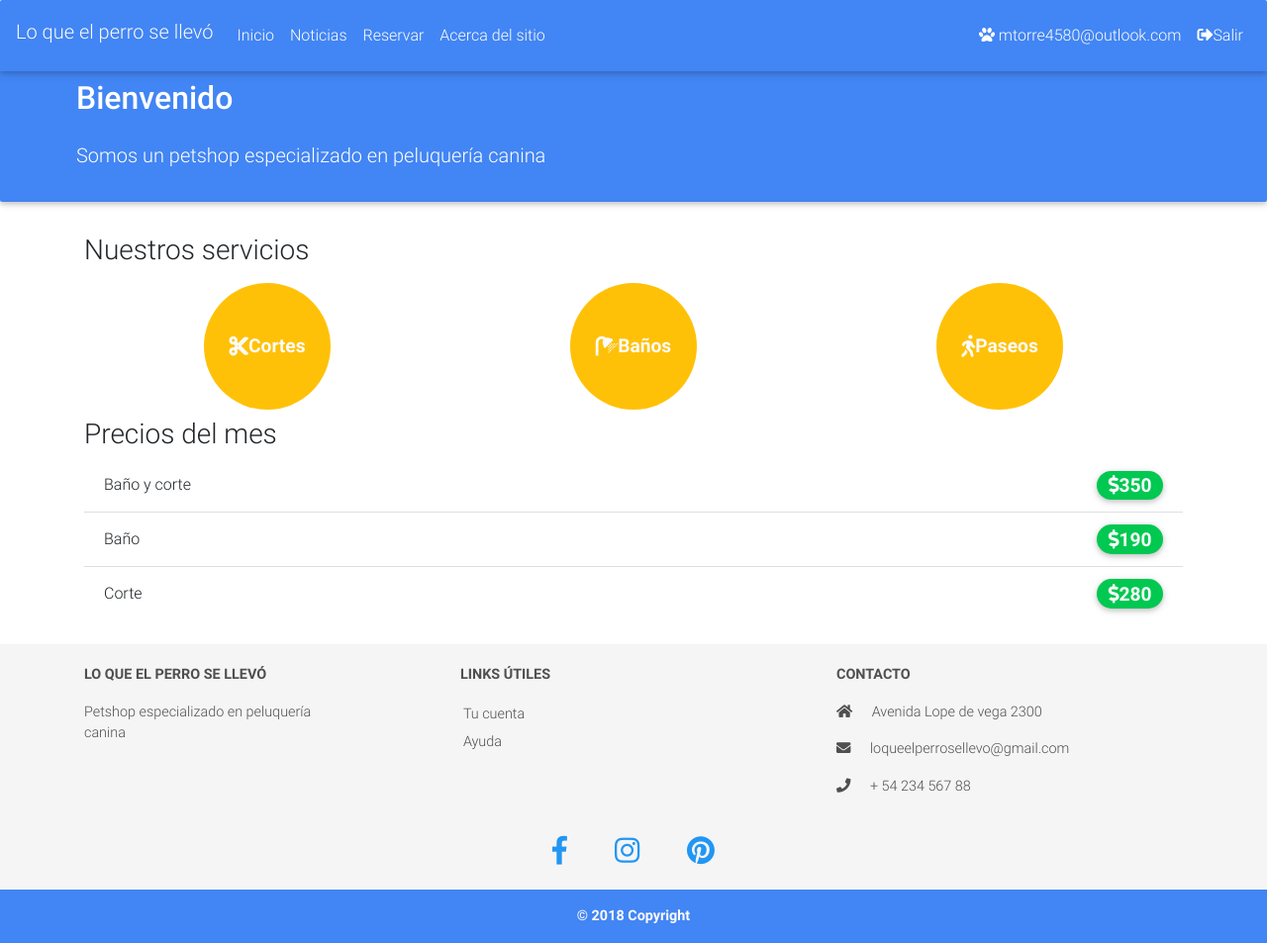
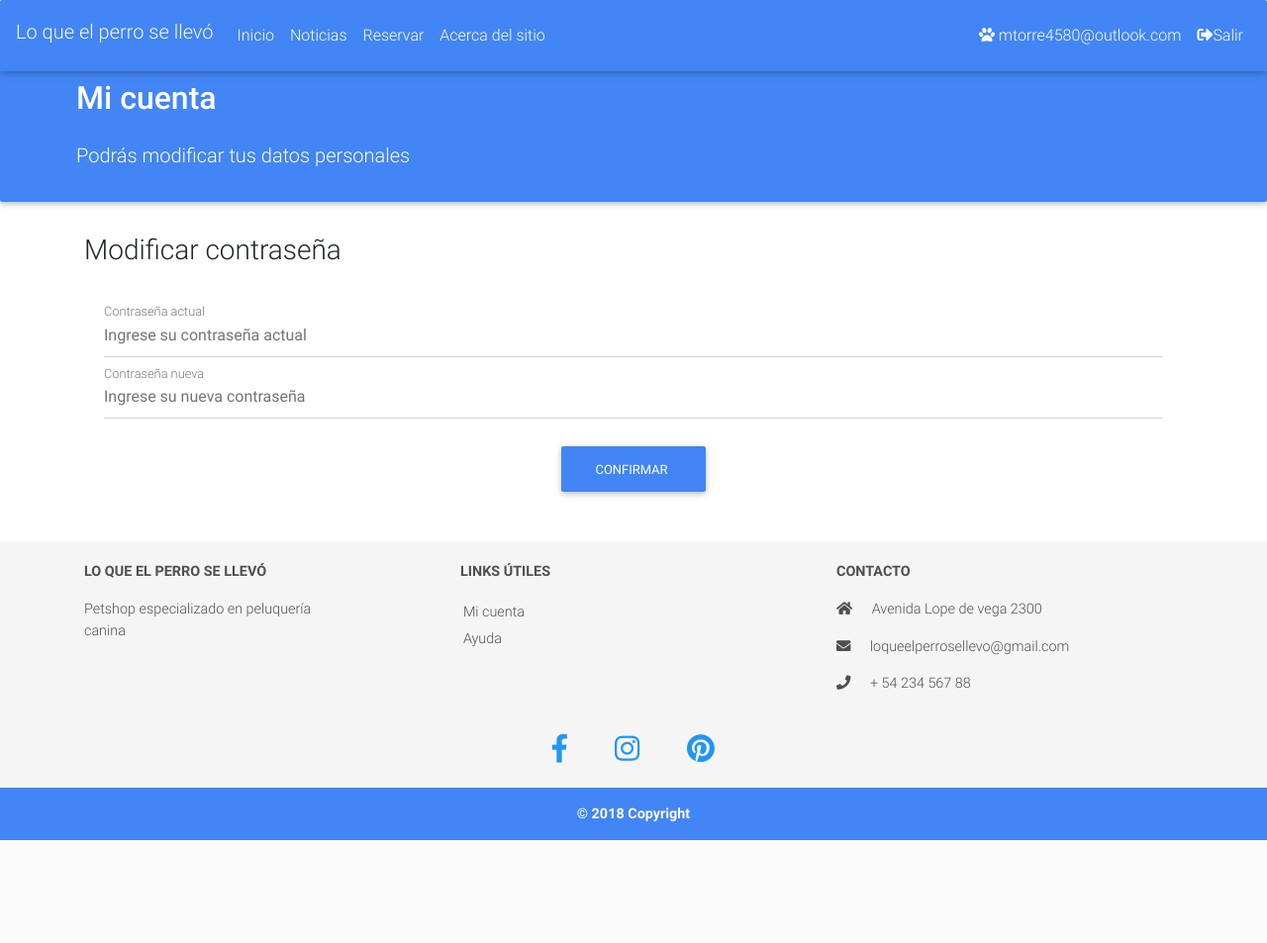
Before and after one commit to mtorre4580/petShop-schedule, a PHP site: page /index.php?section=my-account in a window 1280 px wide. Shown: the whole page at 99% size. After the commit the page ends 849 px from the top, so only its background shows below. Run offline with PHP 8.4, Linux system fonts and the light colour scheme; a user stored in the database is signed in.

Commit message:
feat: add my-account module to change password

```diff
--- a/ALUMNO.txt
+++ b/ALUMNO.txt
@@ -1,5 +1,5 @@
 Materia: DW 3 A TN - Programación II
-TP: Examen parcial III
+Examen Final
 Profesor: Germán Rodríguez
 Cuatrimestre: 1 - 2018
 Nombre y Apellido : Torre Matias Daniel
--- a/components/footer.php
+++ b/components/footer.php
@@ -1,3 +1,6 @@
+<?php
+    $userLogged = isset($_SESSION['USER_LOGGED']) ? $_SESSION['USER_LOGGED'] : null;
+?>
 <footer class="page-footer font-small lighten-5 mt-4 footer_background">
     <div class="container text-center text-md-left py-1">
         <div class="row mt-3 dark-grey-text">
@@ -7,7 +10,9 @@
             </div>
             <div class="col-md-3 col-lg-2 col-xl-2 mx-auto mb-4">
                 <p class="text-uppercase font-weight-bold">Links Útiles</p>
-                <a class="dark-grey-text footer_links" href="#">Tu cuenta</a>
+                <?php if ($userLogged): ?>
+                    <a class="dark-grey-text footer_links" href="index.php?section=my-account">Mi cuenta</a>
+                <?php endif; ?>
                 <a class="dark-grey-text footer_links" href="#">Ayuda</a>
             </div>
             <div class="col-md-4 col-lg-3 col-xl-3 mx-auto mb-md-0 mb-4">
--- a/components/header.php
+++ b/components/header.php
@@ -18,7 +18,7 @@
             <ul class="navbar-nav nav-flex-icons">
                 <?php if($userLogged != null) : ?>
                     <li class="nav-item">
-                        <a class="nav-link" href="actions/logout.php"><i class="fas fa-paw"></i> <?php echo $userLogged['email']; ?></a>
+                        <a class="nav-link" href="index.php?section=my-account"><i class="fas fa-paw"></i> <?php echo $userLogged['email']; ?></a>
                     </li>
                     <li class="nav-item">
                         <a class="nav-link" href="actions/logout.php"><i class="fas fa-sign-out-alt"></i>Salir</a>
--- a/components/sections.php
+++ b/components/sections.php
@@ -20,6 +20,9 @@
     case 'info':
         include('./modules/info.php');
         break;
+    case 'my-account':
+        include('./modules/my-account.php');
+        break;
     default:
         include('./modules/home.php');
 endswitch;?>
--- a/css/main.css
+++ b/css/main.css
@@ -251,3 +251,6 @@
 .font-bold {
     font-weight: 500;
 }
+.form-my-account {
+    padding: 20px;
+}
--- a/js/script.js
+++ b/js/script.js
@@ -36,6 +36,10 @@ $(document).ready(function() {
     var formSearch = document.getElementById('form_search');
     if (formSearch) {
         formSearch.onsubmit = submitSearchForm;
+    }
+    var formMyAccount = document.getElementById('form-my-account');
+    if (formMyAccount) {
+        formMyAccount.onsubmit = validateFormMyAccount;
     }
     // Se inicializa el datepicker
     var datepicker = $('#datepicker');
@@ -149,6 +153,29 @@ function submitSearchForm(e) {
     }
 }
 
+/**
+ * Permite validar el formulario para cambiar la contraseña
+ * @param {Event} e
+ */
+function validateFormMyAccount(e) {
+    var sendFormMyAccount = true;
+    var old_password = document.getElementById('old_password');
+    var new_password = document.getElementById('new_password');
+    var errorMsg = '';
+    if (!validateInput(old_password.value, regex.register.password)) {
+        sendFormMyAccount = false;
+        errorMsg += 'La contraseña actual debe poseer mínimo 6 caracteres <br/>';
+    }
+    if (!validateInput(new_password.value, regex.register.password)) {
+        sendFormMyAccount = false;
+        errorMsg += 'La contraseña nueva debe poseer mínimo 6 caracteres <br/>';
+    }
+    if(!sendFormMyAccount) {
+        $('#errFormComment').html(errorMsg);
+    }
+    return sendFormMyAccount;
+}
+
 /***
  * Permite obtener los inputs del login
  * @return {Object}
--- /dev/null
+++ b/modules/my-account.php
@@ -0,0 +1,40 @@
+<?php
+    $userLogged = isset($_SESSION['USER_LOGGED']) ? $_SESSION['USER_LOGGED'] : null;
+    $err = isset($_SESSION['ERR_MY_ACCOUNT']) ? $_SESSION['ERR_MY_ACCOUNT'] : null;
+    $success = isset($_SESSION['SUCCESS_MY_ACCOUNT']) ? $_SESSION['SUCCESS_MY_ACCOUNT'] : null;
+    if (!$userLogged) {
+        header('location:./index.php?section=login');
+    }
+?>
+<section>
+    <div class="jumbotron jumbotron-fluid jumbotron_register primary-color text-white">
+        <div class="container">
+            <h2 class="h2-reponsive mb-4 mt-2 font-bold">Mi cuenta</h2>
+            <p class="lead">Podrás modificar tus datos personales</p>
+        </div>
+    </div>
+    <div class="container">
+        <h3>Modificar contraseña</h3>
+        <?php if ($success): ?>
+            <div class="alert alert-success" role="alert">
+                <?php echo $success ?>
+            </div>
+        <?php endif; ?>
+        <form id="form-my-account" style="padding:20px" method="POST" action="actions/changePassword.php">
+            <div class="md-form">
+                <input type="password" placeholder="Ingrese su contraseña actual" name="old_password" id="old_password" class="form-control" />
+                <label for="old_password">Contraseña actual</label>
+            </div>
+            <div class="md-form">
+                <input type="password" placeholder="Ingrese su nueva contraseña" name="new_password" id="new_password" class="form-control" />
+                <label for="old_password">Contraseña nueva</label>
+            </div>
+            <div>
+                <p id="errFormComment" class="invalid"><?php echo $err ?></p>
+            </div>
+            <div class="text-center mt-4">
+                <button class="btn btn-primary mt-1">Confirmar<i class="fa fa-sign-in ml-1"></i></button>
+            </div>
+        </form>
+    </div>
+</section>
```
Also changed, not shown: actions/changePassword.php (added, +54 -0 lines).
